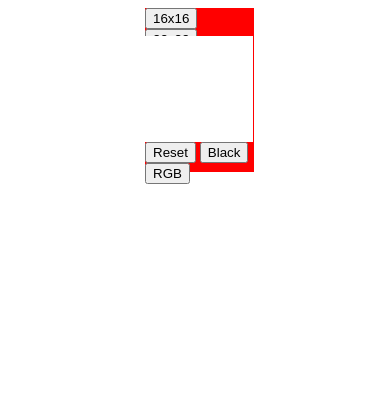
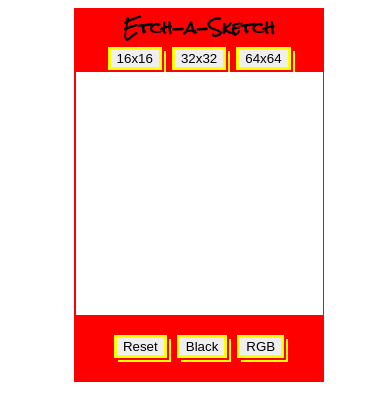
Before and after one commit to PrachponleuUch/Etch-a-Sketch-TOP-, a plain HTML site: page index.html in a window 390 px wide. Drawn offline with Linux system fonts and the light colour scheme.

Commit message:
Responsiveness added

```diff
--- a/index.html
+++ b/index.html
@@ -2,6 +2,9 @@
 <html lang="en">
 <head>
   <meta charset="UTF-8">
+  <link rel="preconnect" href="https://fonts.googleapis.com">
+  <link rel="preconnect" href="https://fonts.gstatic.com" crossorigin>
+  <link href="https://fonts.googleapis.com/css2?family=Rock+Salt&display=swap" rel="stylesheet">
   <meta name="viewport" content="width=device-width, initial-scale=1.0">
   <title>Document</title>
   <link rel="stylesheet" href="./style.css">
@@ -10,10 +13,12 @@
 <body>
 <main>
   <div id="maindiv1">
-    <button class="one6">16x16</button>
-    <button class="three2">32x32</button>
-    <button class="six4">64x64</button>
-
+    <h1>Etch-a-Sketch</h1>
+    <div class="gridBtn">
+      <button class="one6">16x16</button>
+      <button class="three2">32x32</button>
+      <button class="six4">64x64</button>
+    </div>
   </div>
   <section class="container" id="maindiv2">
 
--- a/style.css
+++ b/style.css
@@ -7,7 +7,6 @@ body{
 main{
   height: 42vw;
   width: 28vw;
-  margin-left: -10vw;
   background-color:red;
   display: flex;
   flex-direction: column;
@@ -18,6 +17,34 @@ main{
   height: 17%;
   width: 99%;
   padding-left: 0.5%;
+  display: flex;
+  flex-direction: column;
+  align-items: center;
+  justify-content: center;
+}
+
+h1{
+  padding: 0;
+  margin: 0;
+  font-family: 'Rock Salt', cursive;
+  font-size: medium;
+}
+
+.gridBtn{
+  display: flex;
+  gap: 10px;
+}
+
+button{
+  color: black;
+  border: solid yellow;
+  box-shadow: 2px 2px 0 0 red, 4px 4px 0 0 yellow;
+}
+
+button:hover{
+  color: darkgoldenrod;
+  box-shadow: 3px 3px 0 0 red, 6px 6px 0 0 yellow;
+  transform: translate(-1px, -1px);
 }
 
 .container{
@@ -33,6 +60,10 @@ main{
   height: 17%;
   width: 99%;
   padding-left: 0.5%;
+  display: flex;
+  align-items: center;
+  justify-content: center;
+  gap: 10px;
 }
 
 .divContainer{
@@ -46,3 +77,20 @@ main{
   background-color: white;
   flex: 1;
 }
+
+@media screen and (max-width: 800px) {
+  main{
+    height: 60vw;
+    width: 40vw;
+    margin-left: 28vw;
+  }
+
+}
+
+@media screen and (max-width: 500px) {
+  main{
+    height: 96vw;
+    width: 64vw;
+    margin-left: 17vw;
+  }
+}
```
